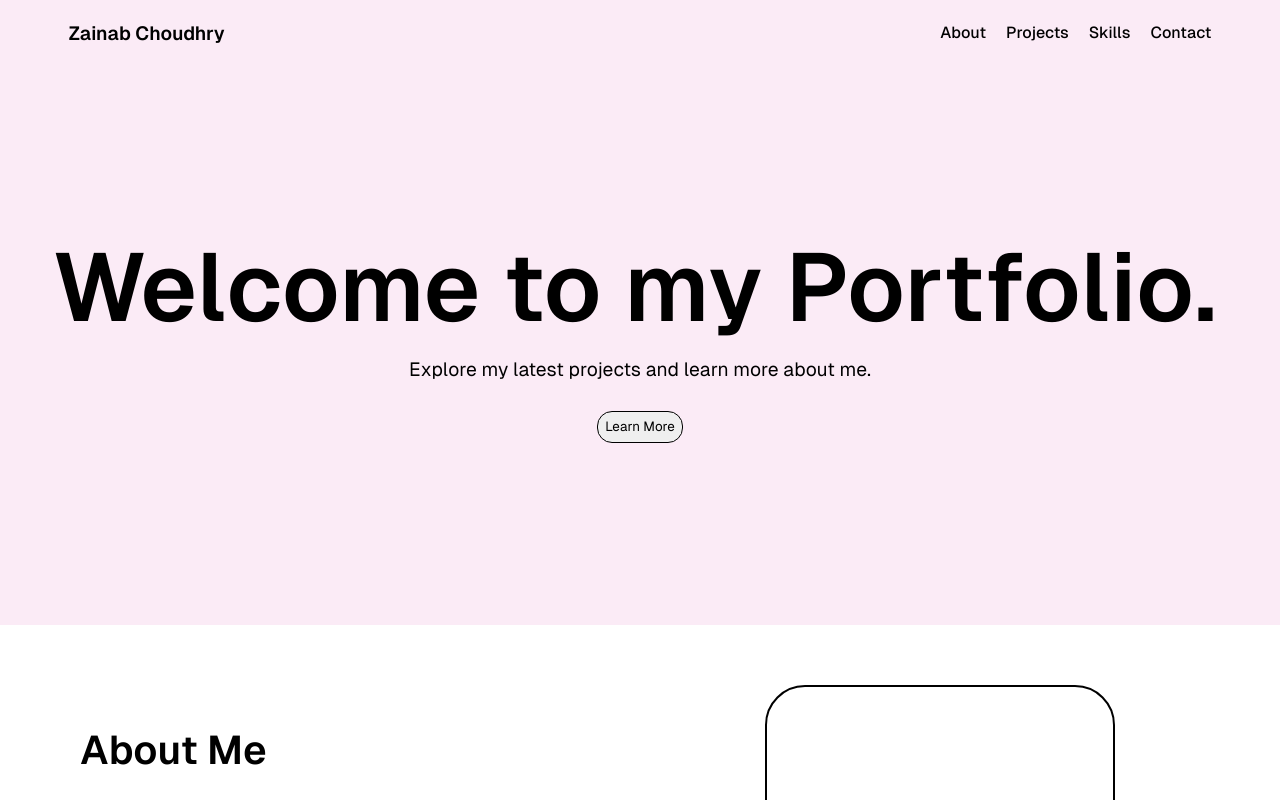
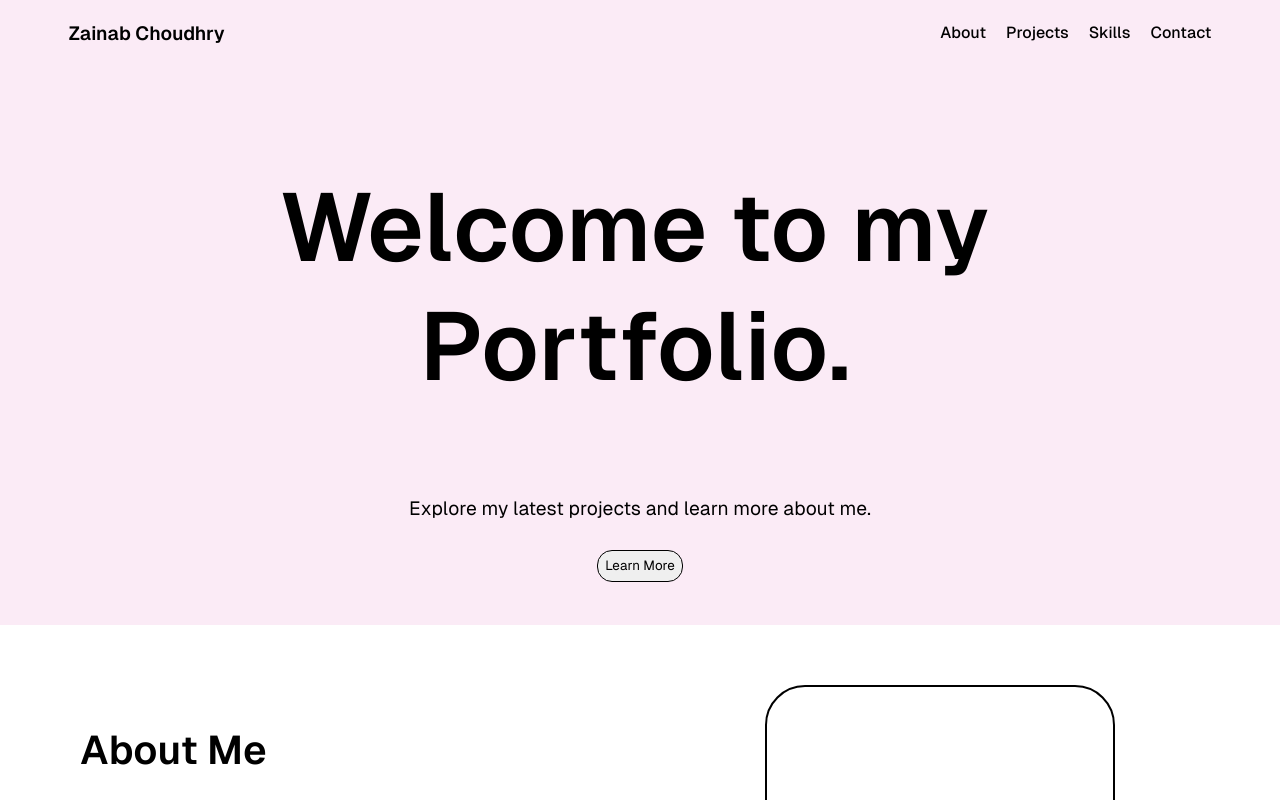
Before and after one commit to zainabch123/updated-portfolio-react-app, a React (Vite) app: page / in a window 1280 px wide. Shown: the top 800 px of the page. Built offline with nearby package versions, Linux system fonts and the light colour scheme.

Commit message:
Updated title margins

```diff
--- a/src/index.css
+++ b/src/index.css
@@ -39,13 +39,13 @@ main {
 .title {
   text-align: center;
   /* max-width: 1030px; */
-  flex-shrink: 1;
 }
 
 .title-section h1 {
   font-size: 6rem;
   font-weight: 800;
   padding: 10px;
+  margin: 80px;
   padding-left: 0px;
 }
 
```
